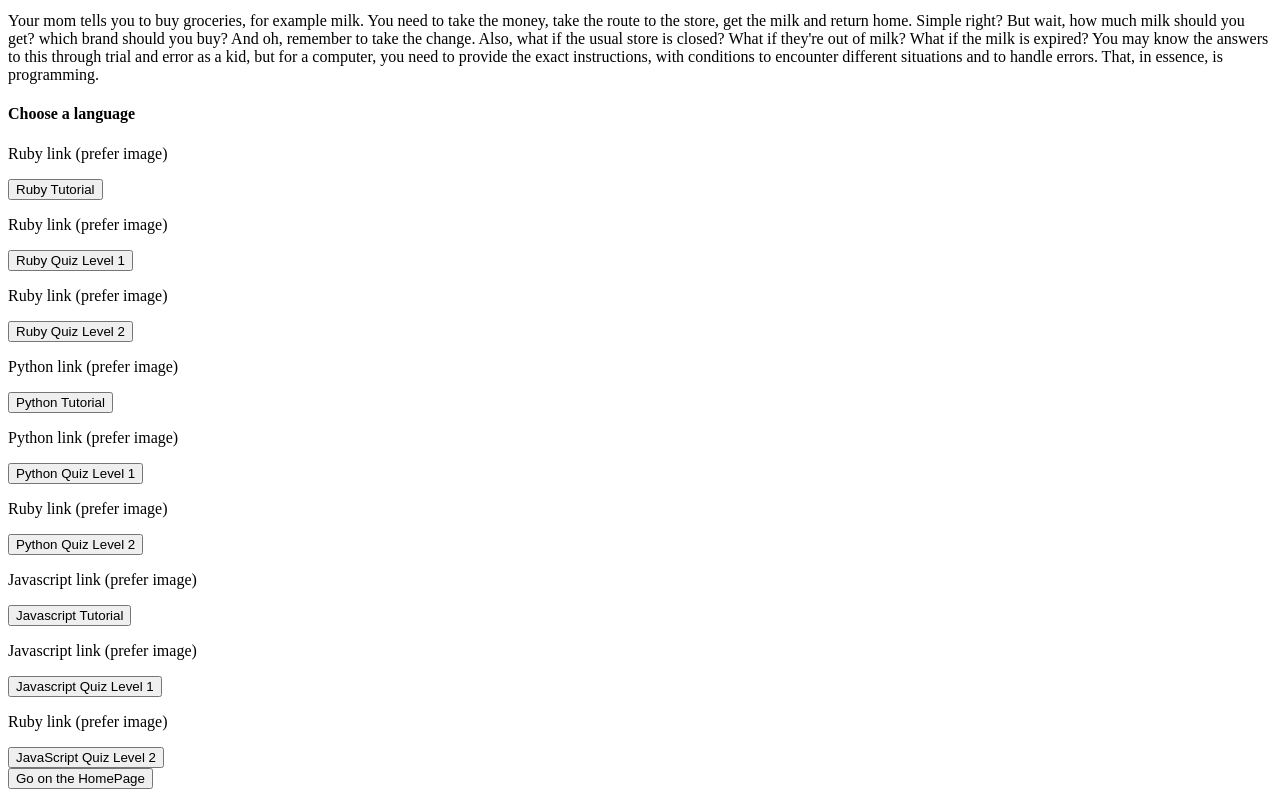
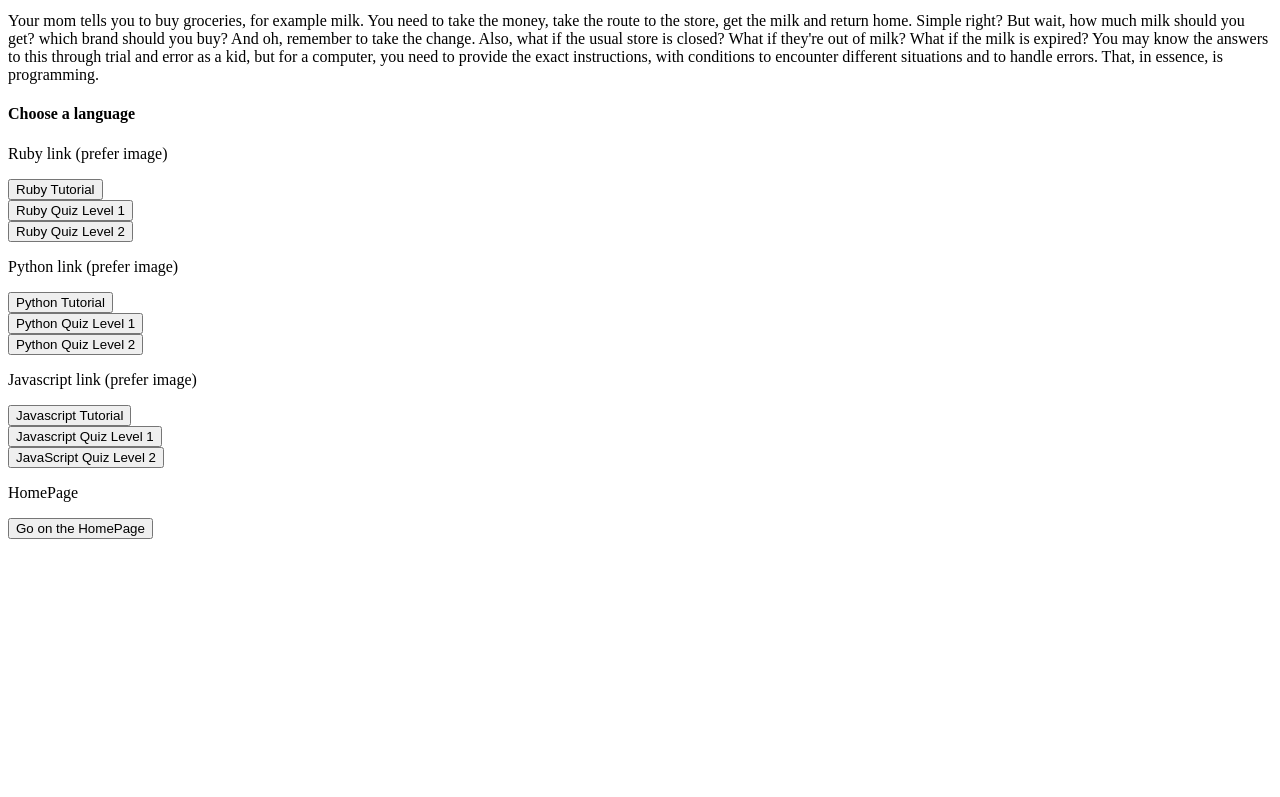
Before and after one commit to emanuelegorga/Codagram, a Python web app: template templates/introduction.html in a window 1280 px wide. Shown: the part 426-1223 px from the top of the page. After the commit the page ends 965 px from the top, so only its background shows below. Run offline with Jinja, Linux system fonts and the light colour scheme; the template is opened without the code that fills it, so the values that code supplies are empty.

Commit message:
format buttons on introduction page

```diff
--- a/static/css/style.css
+++ b/static/css/style.css
@@ -6,3 +6,7 @@
   background-position: center 100%;
   background-attachment: fixed;
 }
+
+#intrdoution {
+
+}
--- a/templates/introduction.html
+++ b/templates/introduction.html
@@ -46,11 +46,9 @@
         <button type="submit">Ruby Tutorial</button>
       </form>
       <form action="/question/ruby/1">
-        <p>Ruby link (prefer image)</p>
         <button type="submit">Ruby Quiz Level 1</button>
       </form>
       <form action="/questionlevel2/ruby/1">
-        <p>Ruby link (prefer image)</p>
         <button type="submit">Ruby Quiz Level 2</button>
       </form>
 
@@ -61,11 +59,9 @@
         <button type="submit">Python Tutorial</button>
       </form>
       <form action="/question/python/11">
-        <p>Python link (prefer image)</p>
         <button type="submit">Python Quiz Level 1</button>
       </form>
       <form action="/questionlevel2/python/11">
-        <p>Ruby link (prefer image)</p>
         <button type="submit">Python Quiz Level 2</button>
       </form>
 
@@ -76,15 +72,14 @@
         <button type="submit">Javascript Tutorial</button>
       </form>
       <form action="/question/javascript/21">
-        <p>Javascript link (prefer image)</p>
         <button type="submit">Javascript Quiz Level 1</button>
       </form>
       <form action="/questionlevel2/javascript/21">
-        <p>Ruby link (prefer image)</p>
         <button type="submit">JavaScript Quiz Level 2</button>
       </form>
     </div>
 
+    <p>HomePage</p>
     <form method="GET" action="/"><button type="submit">Go on the HomePage</button></form>
 
 
```
